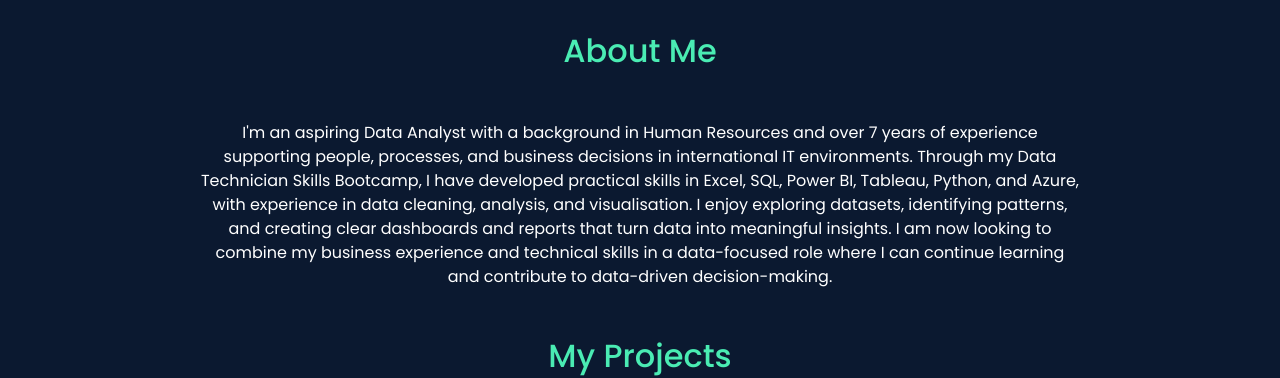
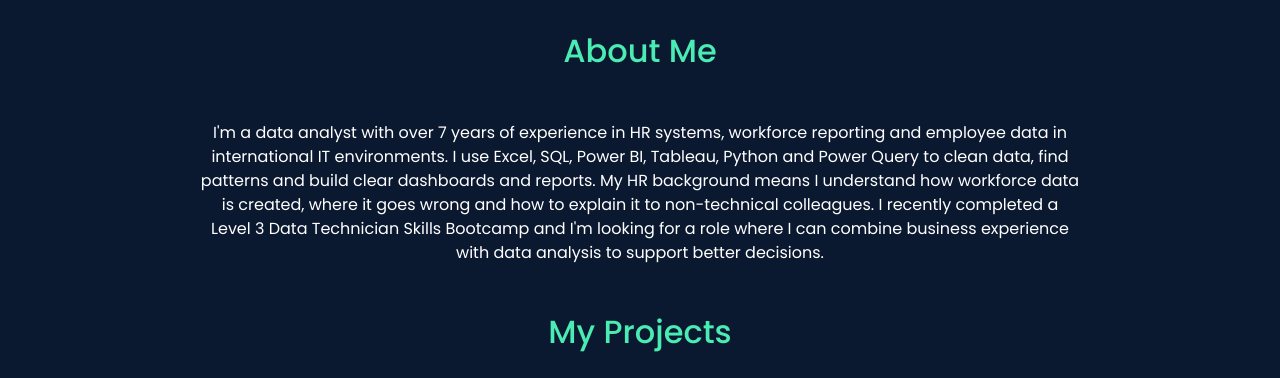
Before and after one commit to YuliaGrinenko/portfolio, a plain HTML site: page index.html in a window 1280 px wide. Shown: the part 900-1278 px from the top of the page. Drawn offline with nearby package versions, Linux system fonts and the light colour scheme; a web font is replaced by a local one.

Commit message:
Update index.html

```diff
--- a/index.html
+++ b/index.html
@@ -115,16 +115,15 @@
     <div class="about-container">
       <h2 class="heading reveal">About Me</h2>
       <p class="about-me reveal delay-1">
-        I'm an aspiring Data Analyst with a background in Human Resources and
-        over 7 years of experience supporting people, processes, and business
-        decisions in international IT environments. Through my Data Technician
-        Skills Bootcamp, I have developed practical skills in Excel, SQL, Power
-        BI, Tableau, Python, and Azure, with experience in data cleaning,
-        analysis, and visualisation. I enjoy exploring datasets, identifying
-        patterns, and creating clear dashboards and reports that turn data into
-        meaningful insights. I am now looking to combine my business experience
-        and technical skills in a data-focused role where I can continue
-        learning and contribute to data-driven decision-making.
+        I'm a data analyst with over 7 years of experience in HR systems,
+        workforce reporting and employee data in international IT environments.
+        I use Excel, SQL, Power BI, Tableau, Python and Power Query to clean
+        data, find patterns and build clear dashboards and reports. My HR
+        background means I understand how workforce data is created, where it
+        goes wrong and how to explain it to non-technical colleagues. I recently
+        completed a Level 3 Data Technician Skills Bootcamp and I'm looking for
+        a role where I can combine business experience with data analysis to
+        support better decisions.
         <br />
       </p>
     </div>
```
